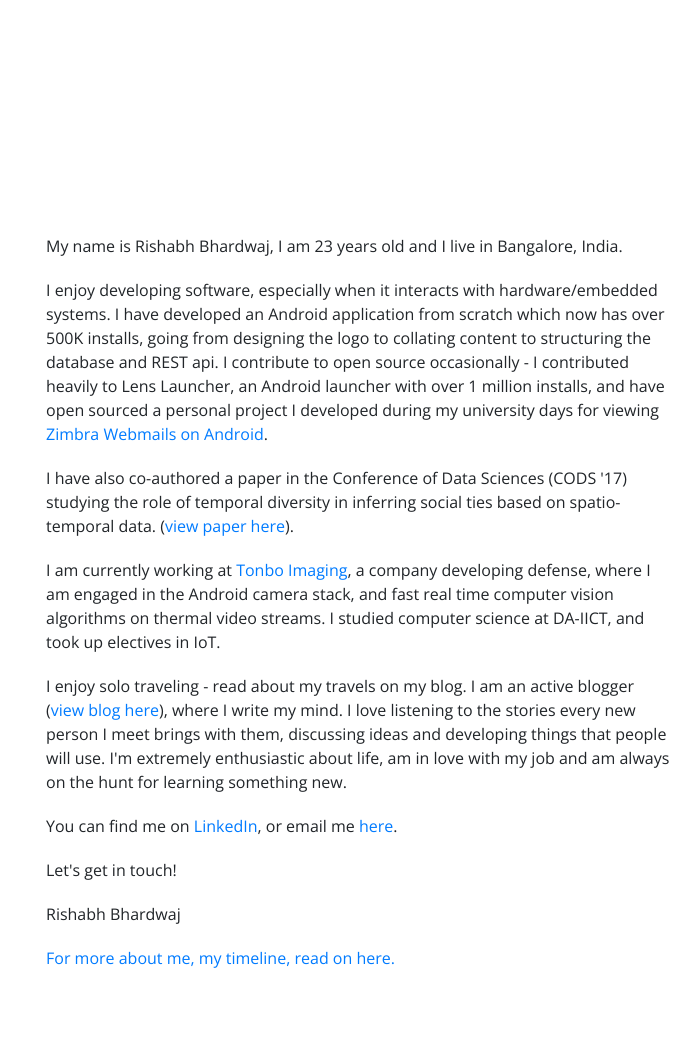
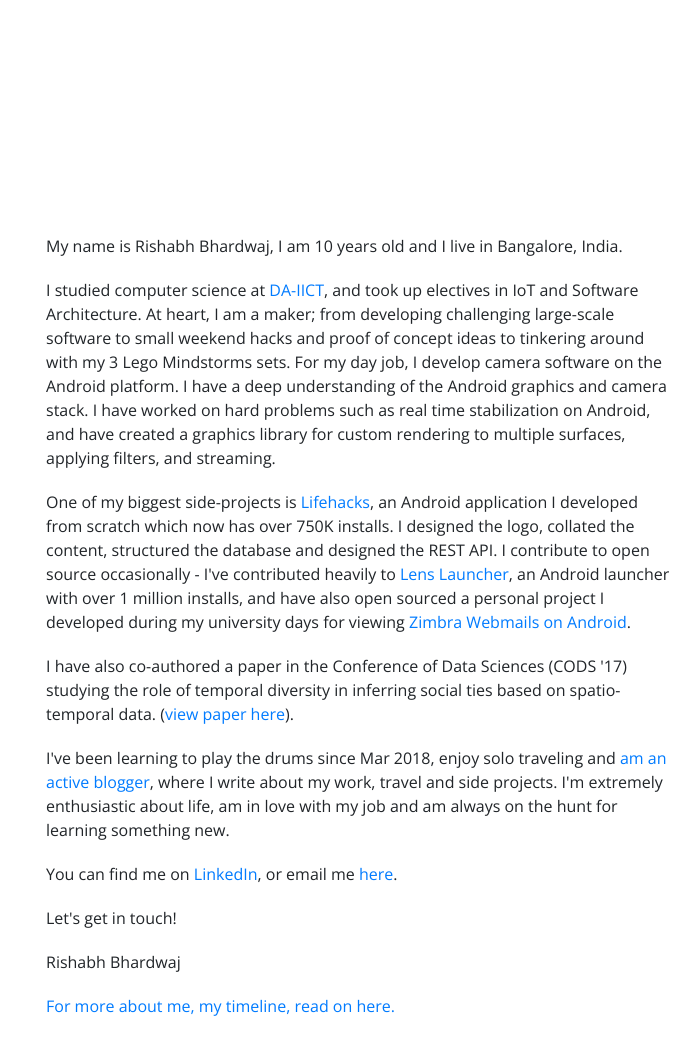
Before and after one commit to crearo/portfolio, a Flask app: template templates/home.html in a window 1280 px wide. Shown: the part 566-1604 px from the top of the page, without its empty margins (594-1280 px from the left). Before the commit the page ends 1534 px from the top, so only its background shows below. Run offline with Flask 2, Linux system fonts and the light colour scheme; the template is opened without the code that fills it: most values are stand-ins (such as "Sample title", 1, 10 or a date in 2020); some libraries are stand-ins or nearby versions.

Commit message:
Update letter in home.html
+ update gitignore
+ set age based on dob

```diff
--- a/static/js/basic_home.js
+++ b/static/js/basic_home.js
@@ -5,7 +5,7 @@ $(function() {
       "><span class='caret'>$</span> work: android, python, graphics, computer vision.<br/> ^100" +
       "><span class='caret'>$</span> hobbies: football, solo travel, blogging<br/> ^300" +
       "><span class='caret'>$</span> alias: crearo <br/>" +
-      "><span class='caret'>$</span> highlight: <a href='https://play.google.com/store/apps/details?id=rish.crearo.lifehacks'>app with >500K installs</a> <br/>" +
+      "><span class='caret'>$</span> highlight: <a href='https://play.google.com/store/apps/details?id=rish.crearo.lifehacks'>app with >750K installs</a>, <a href='http://bhardwajrish.blogspot.com/2017/12/one-year-at-tonbo-imaging.html'>real time image stabilization on Android</a><br/>" +
       "><span class='caret'>$</span> job: <a href='http://www.tonboimaging.com/'>Tonbo Imaging</a><br/> ^100" +
       "><span class='caret'>$</span> <a href='/timeline'>timeline</a> <a href='http://www.github.com/crearo/'>github</a> <a href='http://in.linkedin.com/in/bhardwajrish/''>linkedin</a><br/>"
     ],
--- a/templates/home.html
+++ b/templates/home.html
@@ -14,9 +14,12 @@
     <!-- Latest compiled JavaScript -->
     <script src="https://maxcdn.bootstrapcdn.com/bootstrap/4.1.0/js/bootstrap.min.js"></script>
 
-    <link type="text/css" rel="stylesheet" href="https://cdnjs.cloudflare.com/ajax/libs/normalize/5.0.0/normalize.min.css">
+    <link type="text/css" rel="stylesheet"
+          href="https://cdnjs.cloudflare.com/ajax/libs/normalize/5.0.0/normalize.min.css">
     <link type="text/css" rel="stylesheet" href="{{ url_for('static', filename = 'css/basic_home.css') }}">
-	<link rel='stylesheet' href='https://fonts.googleapis.com/css?family=Open+Sans:300,300i,400,400i,600,600i,700,700i,800,800i|Source+Code+Pro:400,500,600,700' type='text/css' media='screen'/>
+    <link rel='stylesheet'
+          href='https://fonts.googleapis.com/css?family=Open+Sans:300,300i,400,400i,600,600i,700,700i,800,800i|Source+Code+Pro:400,500,600,700'
+          type='text/css' media='screen'/>
     <link href="https://fonts.googleapis.com/css?family=Open+Sans|Roboto:900" rel="stylesheet">
 
     <script src='https://cdnjs.cloudflare.com/ajax/libs/jquery/3.3.1/jquery.js'></script>
@@ -50,7 +53,8 @@
                         <span class="title">oh-my-zsh</span>
                     </div>
                     <div class="message">
-						<span class='prompt'><span class='user'>crearo</span><span class="at">@</span><span class="path">/home/rish/</span>><span class="caret">$</span></span>
+                        <span class='prompt'><span class='user'>crearo</span><span class="at">@</span><span
+                                class="path">/home/rish/</span>><span class="caret">$</span></span>
                         <span class="typed"></span>
                         <form>><span class="caret">$</span>&nbsp;<input type="text" name="response"></input></form>
                     </div>
@@ -65,17 +69,38 @@
             <p class="text-title mobile-view">Rishabh Bhardwaj</p>
         </div>
         <div class="middle-text">
-			<p class="text-content">My name is Rishabh Bhardwaj, I am 23 years old and I live in Bangalore, India.</p>
+            <p class="text-content">My name is Rishabh Bhardwaj, I am {{age}} years old and I live in Bangalore,
+                India.</p>
 
-			<p class="text-content">I enjoy developing software, especially when it interacts with hardware/embedded systems. I have developed an Android application from scratch which now has over 500K installs, going from designing the logo to collating content to structuring the database and REST api. I contribute to open source occasionally - I contributed heavily to Lens Launcher, an Android launcher with over 1 million installs, and have open sourced a personal project I developed during my university days for viewing <a href="http://github.com/crearo/webmail">Zimbra Webmails on Android</a>.</p>
+            <p class="text-content">I studied computer science at <a href="http://www.daiict.ac.in/daiict/index.html">DA-IICT</a>,
+                and took up electives in IoT and Software Architecture. At heart, I am a maker; from developing
+                challenging large-scale software to small weekend hacks and proof of concept ideas to tinkering around
+                with my 3 Lego Mindstorms sets. For my day job, I develop camera software on the Android platform. I
+                have a deep understanding of the Android graphics and camera stack. I have worked on hard problems such
+                as real time stabilization on Android, and have created a graphics library for custom
+                rendering to multiple surfaces, applying filters, and streaming.</p>
 
-			<p class="text-content">I have also co-authored a paper in the Conference of Data Sciences (CODS '17) studying the role of temporal diversity in inferring social ties based on spatio-temporal data. (<a href="https://arxiv.org/abs/1611.03298">view paper here</a>).</p>
+            <p class="text-content">One of my biggest side-projects is <a
+                    href="https://play.google.com/store/apps/details?id=rish.crearo.lifehacks&hl=en_IN">Lifehacks</a>,
+                an Android application I developed from scratch which now has over 750K installs. I designed the logo,
+                collated the content, structured the database and designed the REST API. I contribute to open source
+                occasionally - I've contributed heavily to
+                <a href="https://play.google.com/store/apps/details?id=nickrout.lenslauncher&hl=en_IN">Lens Launcher</a>,
+                an Android launcher with over 1 million installs, and have also open sourced a
+                personal project I developed during my university days for viewing
+                <a href="http://github.com/crearo/webmail">Zimbra Webmails on Android</a>.</p>
 
-			<p class="text-content">I am currently working at <a href="http://tonboimaging.com">Tonbo Imaging</a>, a company developing defense, where I am engaged in the Android camera stack, and fast real time computer vision algorithms on thermal video streams. I studied computer science at DA-IICT, and took up electives in IoT.</p>
+            <p class="text-content">I have also co-authored a paper in the Conference of Data Sciences (CODS '17)
+                studying the role of temporal diversity in inferring social ties based on spatio-temporal data. (<a
+                        href="https://arxiv.org/abs/1611.03298">view paper here</a>).</p>
 
-			<p class="text-content">I enjoy solo traveling - read about my travels on my blog. I am an active blogger (<a href="http://bhardwajrish.blogspot.com">view blog here</a>), where I write my mind. I love listening to the stories every new person I meet brings with them, discussing ideas and developing things that people will use. I'm extremely enthusiastic about life, am in love with my job and am always on the hunt for learning something new.</p>
+            <p class="text-content">I've been learning to play the drums since Mar 2018, enjoy solo traveling and
+                <a href="http://bhardwajrish.blogspot.com">am an active blogger</a>, where I write about my work, travel
+                and side projects. I'm extremely enthusiastic
+                about life, am in love with my job and am always on the hunt for learning something new.</p>
 
-			<p class="text-content">You can find me on <a href="http://in.linkedin.com/in/bhardwajrish/">LinkedIn</a>, or email me <a href="mailto:bhardwaj.rish@gmail.com?Subject=Hello%20Rish%20-from-website" target="_top">here</a>.
+            <p class="text-content">You can find me on <a href="http://in.linkedin.com/in/bhardwajrish/">LinkedIn</a>,
+                or email me <a href="mailto:bhardwaj.rish@gmail.com?Subject=Hello%20Rish%20-from-website" target="_top">here</a>.
             </p>
 
             <p class="text-content">Let's get in touch!</p>
```
Also changed, not shown: app.py (+7 -2 lines), 2 other files. Lines whose indentation alone changed are shown as unchanged.
